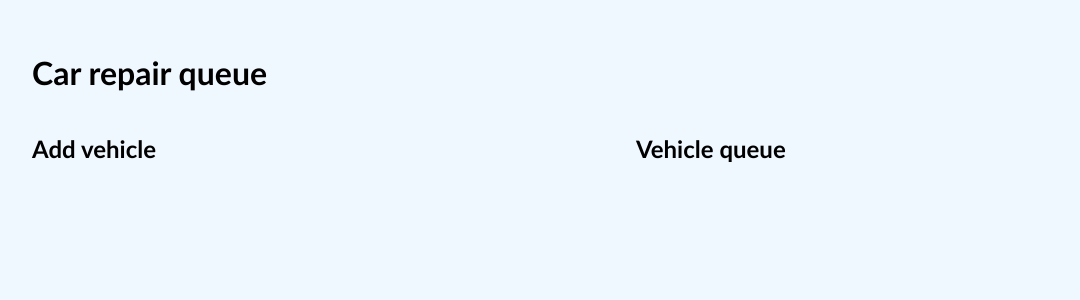
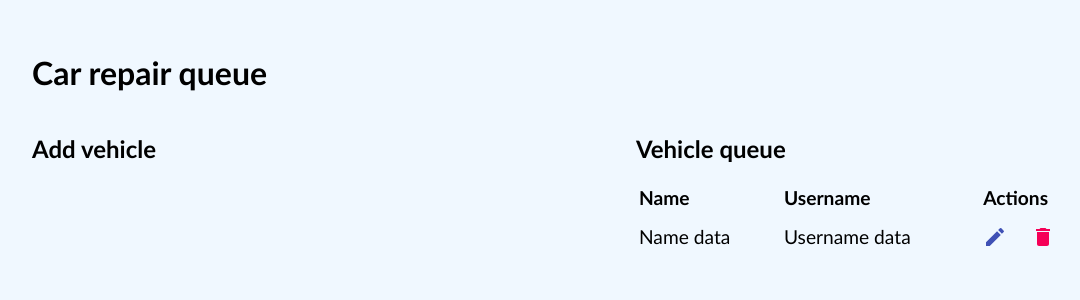
Before and after one commit to tcajic00/nwt-app, a React (Create React App) app: page / in a window 1280 px wide. Shown: the top 300 px of the page, without its empty margins (0-1080 px from the left). Built offline with nearby package versions, Linux system fonts and the light colour scheme; the HTML template or start-up script is replaced by a standard one.

Commit message:
Added mui components and created a dummy table

```diff
--- a/package.json
+++ b/package.json
@@ -3,6 +3,8 @@
   "version": "0.1.0",
   "private": true,
   "dependencies": {
+    "@material-ui/core": "^4.12.3",
+    "@material-ui/icons": "^4.11.2",
     "@testing-library/jest-dom": "^5.11.4",
     "@testing-library/react": "^11.1.0",
     "@testing-library/user-event": "^12.1.10",
--- a/src/App.js
+++ b/src/App.js
@@ -1,6 +1,8 @@
-import React from 'react';
+import React from "react";
 
-import './App.css';
+import CarTable from "../src/components/CarTable";
+
+import "./App.css";
 
 function App() {
   return (
@@ -12,10 +14,11 @@ function App() {
         </div>
         <div className="flex-large" id="title-2">
           <h2>Vehicle queue</h2>
+          <CarTable />
         </div>
       </div>
     </div>
-  )
+  );
 }
 
 export default App;
--- /dev/null
+++ b/src/components/CarTable.js
@@ -0,0 +1,36 @@
+import React from "react";
+
+import { IconButton } from "@material-ui/core";
+
+import EditIcon from "@material-ui/icons/Edit";
+import DeleteIcon from "@material-ui/icons/Delete";
+
+import "./car-table.css";
+
+const CarTable = () => (
+  <table>
+    <thead>
+      <tr>
+        <th>Name</th>
+        <th>Username</th>
+        <th>Actions</th>
+      </tr>
+    </thead>
+    <tbody>
+      <tr>
+        <td>Name data</td>
+        <td>Username data</td>
+        <td>
+          <IconButton color="primary" edge="start">
+            <EditIcon />
+          </IconButton>
+          <IconButton color="secondary">
+            <DeleteIcon />
+          </IconButton>
+        </td>
+      </tr>
+    </tbody>
+  </table>
+);
+
+export default CarTable;
--- /dev/null
+++ b/src/components/car-table.css
@@ -0,0 +1,5 @@
+table {
+  min-width: 30rem;
+  text-align: left;
+  font-size: larger;
+}
```
Also changed, not shown: 1 other file (tests, documents, lock files or other folders).
